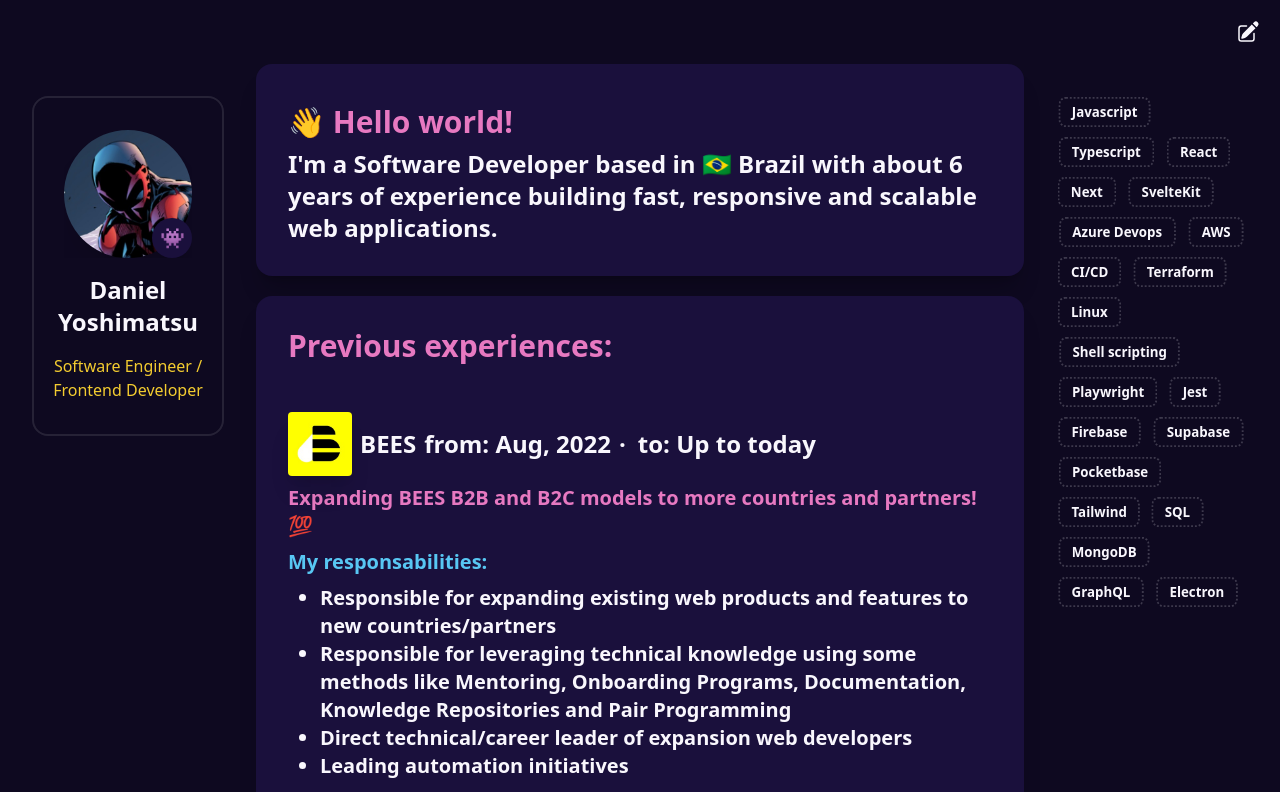
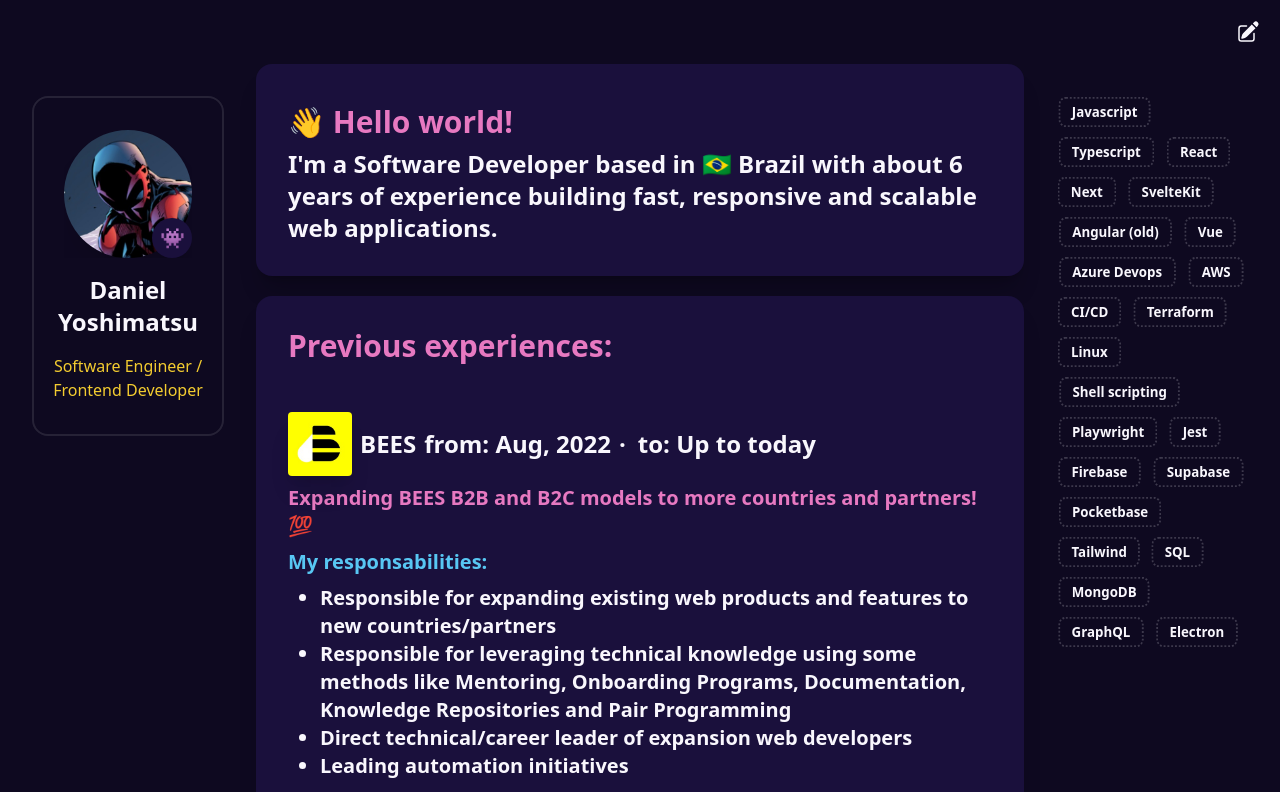
Before and after one commit to yoshimatsudev/skit-resume, a SvelteKit app: page / in a window 1280 px wide. Shown: the top 792 px of the page. Built offline with nearby package versions, Linux system fonts and the light colour scheme.

Commit message:
adding other technologies

```diff
--- a/src/routes/+page.svelte
+++ b/src/routes/+page.svelte
@@ -9,6 +9,8 @@
 		'React',
 		'Next',
 		'SvelteKit',
+		'Angular (old)',
+		'Vue',
 		'Azure Devops',
 		'AWS',
 		'CI/CD',
```
